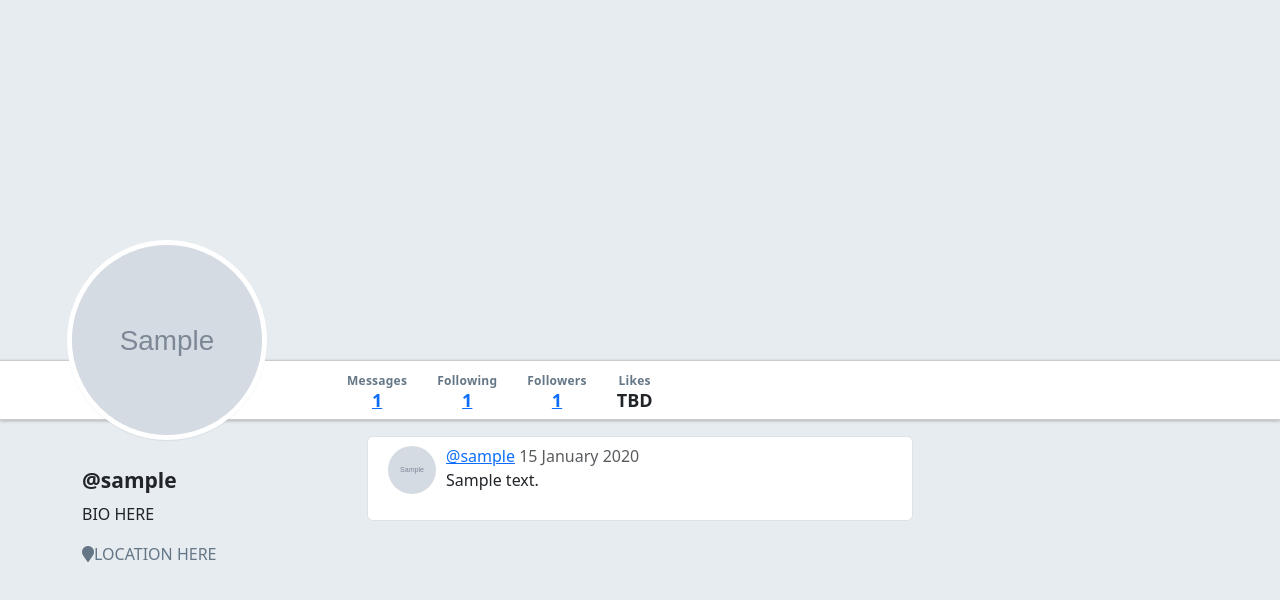
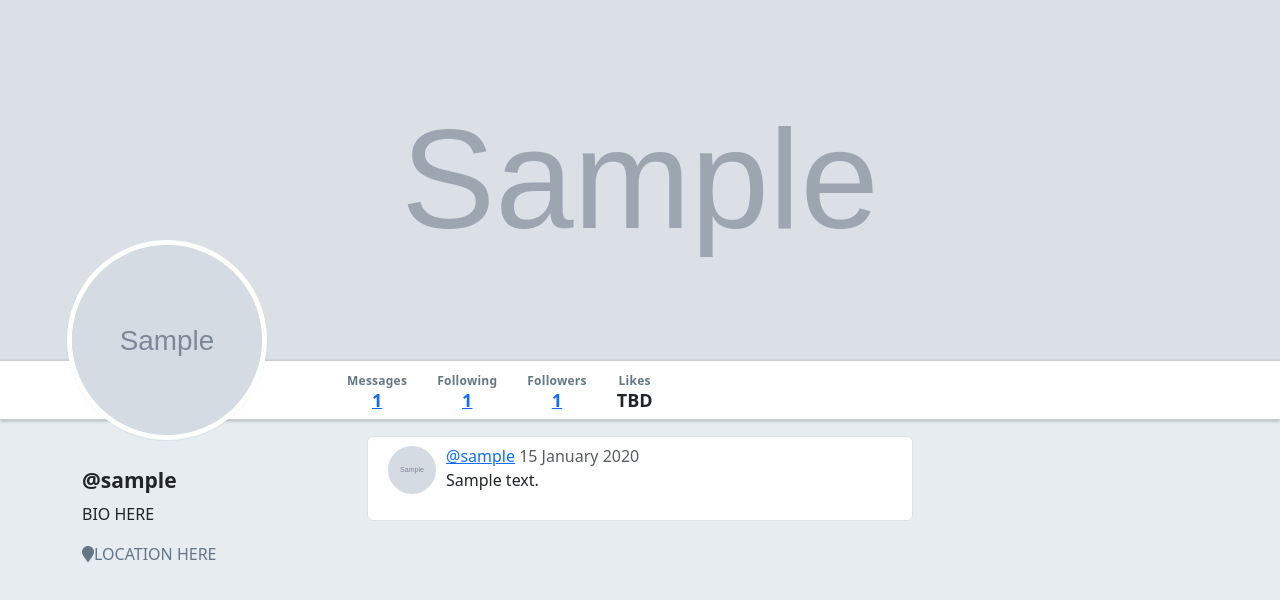
Before and after one commit to jinniaflyer450/Jins-Unit-26-Exercises, a Flask app: page /users/1 in a window 1280 px wide. Shown: the part 46-646 px from the top of the page. Run offline with Flask 2, Linux system fonts and the light colour scheme; tables that the repository leaves empty hold one stand-in row (values such as "Sample post"); grey boxes marked "Sample" are stand-in pictures; some libraries are stand-ins or nearby versions.

Commit message:
updated header image in 'details.html'

```diff
--- a/app.py
+++ b/app.py
@@ -113,7 +113,7 @@ def login():
 def logout():
     """Handle logout of user."""
     do_logout()
-    flash(f"Goodbye!", "success")
+    flash("Goodbye!", "success")
     return redirect('/')
 
 
--- a/templates/users/detail.html
+++ b/templates/users/detail.html
@@ -2,7 +2,8 @@
 
 {% block content %}
 
-<div id="warbler-hero" class="full-width"></div>
+<div id="warbler-hero" class="full-width"><img class= "img-fluid w-100 h-100"
+  src="{{user.header_image_url}}"></div>
 <img src="{{ user.image_url }}" alt="Image for {{ user.username }}" id="profile-avatar">
 <div class="row full-width">
   <div class="container">
```
